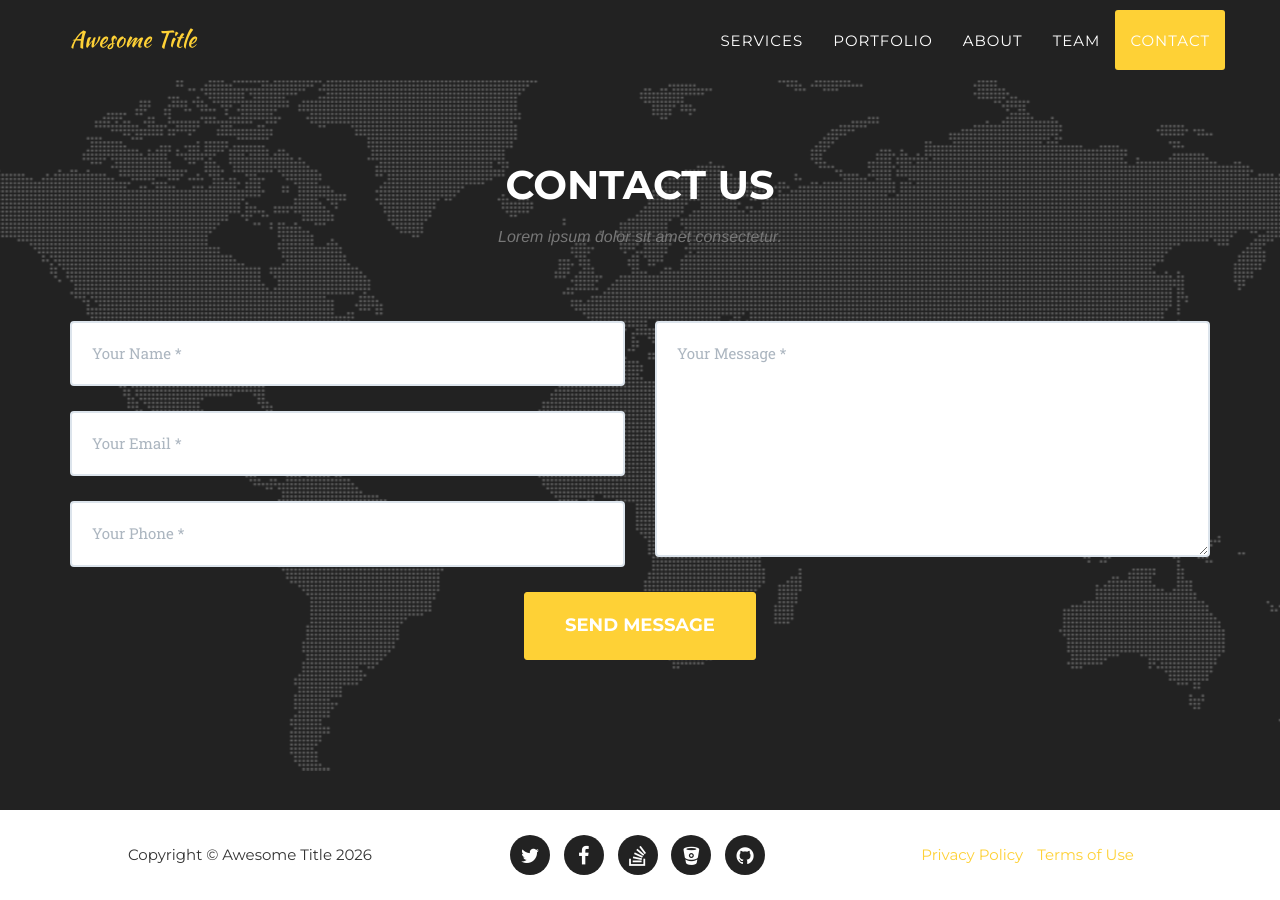
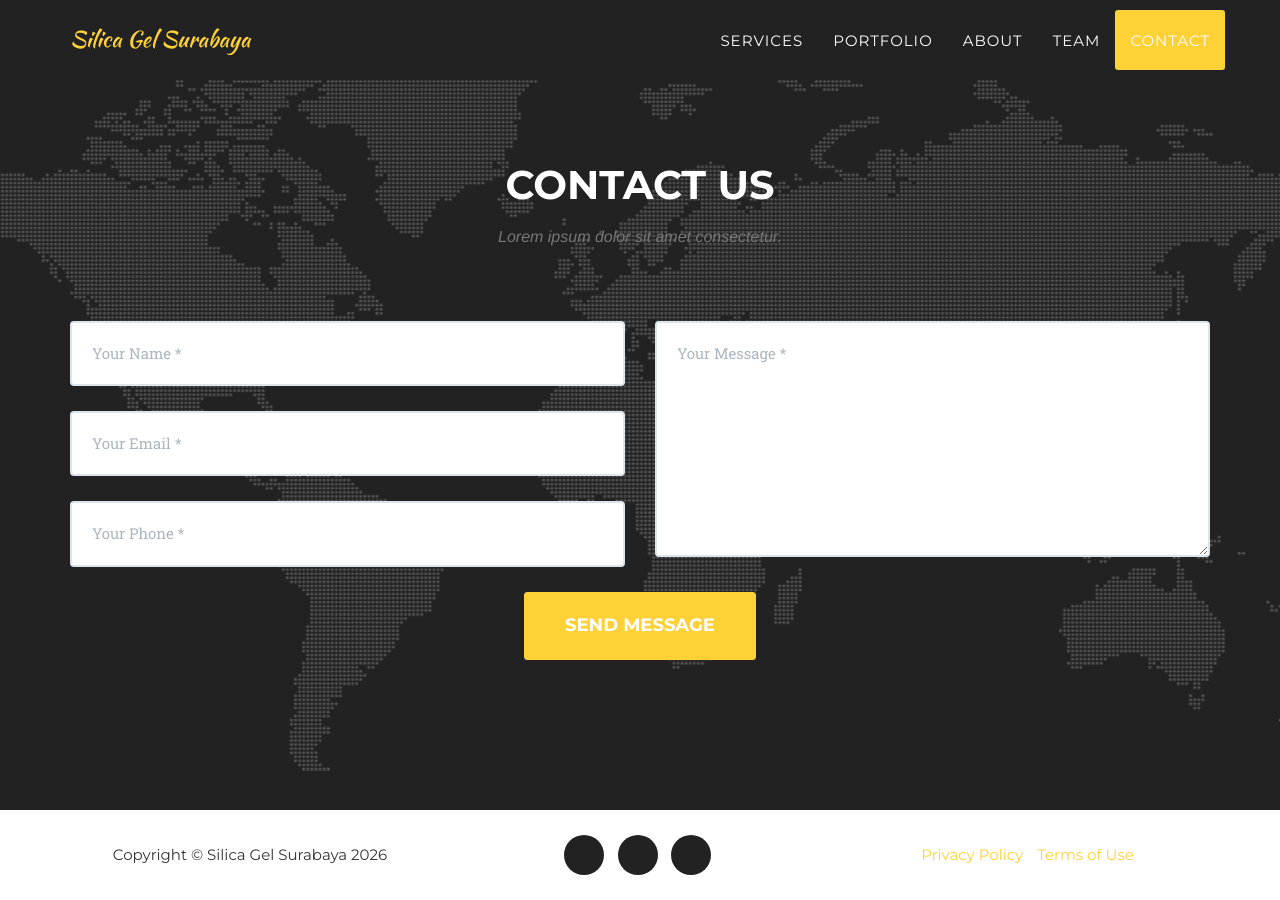
Before and after one commit to cahyohard9-maker/bigThinker, a Jekyll site: the page built from index.html, in a window 1280 px wide and 900 px high, scrolled down 5636 px. Built offline with Jekyll 4.4.1, drawn with Linux system fonts in a browser that asks for light colours; some web fonts are replaced; some of the changed lines change nothing that is shown.

Commit message:
Update _config.yml

```diff
--- a/_config.yml
+++ b/_config.yml
@@ -2,9 +2,9 @@ url: https://cahyohard9-maker.github.io
 baseurl: /bigThinker/
 
 # Site settings
-title: Awesome Title
-email: your-email@domain.com
-description: "Write an awesome description for your new site here. You can edit this line in _config.yml. It will appear in your document head meta (for Google search results) and in your feed.xml site description."
+title: Silica Gel Surabaya
+email: desiccantosby@gmail.com
+description: Kami melayani penjualan eceran maupun grosir produk silica gel dan desiccant silahkan klik desiccanto.com (B2B) atau desiccanto.shop (Retail)
 
 
 # Team names, titles and social links
@@ -44,22 +44,18 @@ people:
 
 # Social networks usernames (many more available: google-plus, flickr, dribbble, pinterest, instagram, tumblr, linkedin, etc.)
 social:
-  - title: twitter
-    url: http://twitter.com/jekyllrb
-  - title: facebook
-    url:
-  - title: stack-overflow
-    url: http://stackoverflow.com/questions/tagged/jekyll
-  - title: bitbucket
-    url: http://bitbucket.org/jekyll
-  - title: github
-    url: http://github.com/jekyll
+  - title: DESICCANTO.COM
+    url: https://www.desiccanto.com/
+  - title: DESICCANTO.SHOP
+    url: https://www.desiccanto.shop/
+  - title: SILICAGEL.ID
+    url: https://www.silicagel.id/
 
-# Postal address (add as many lines as necessary)
+# Office address :
 address:
-  - line: 3481 Melrose Place
-  - line: Beverly Hills, CA 90210
+  - line: Gunungsari Indah blok U No.5
+  - line: Surabaya, Jawa Timur 60223
 
 # Build settings
 markdown: kramdown
-permalink: pretty
+permalink: silica gel surabaya
```
